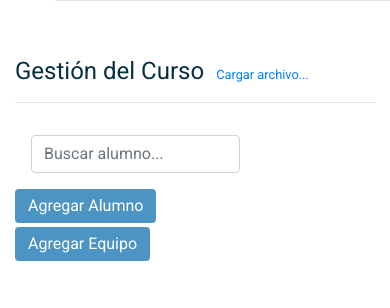
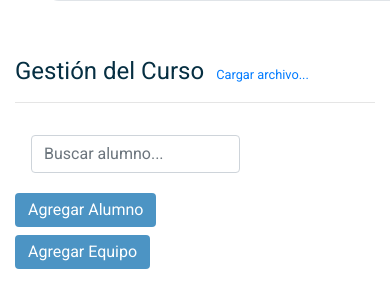
Before and after one commit to DCC-CC4401/2018-2-LLL-T4, a Django app: template templates/curso-vista-docente.html in a window 390 px wide; the page is wider, and only the part inside the window is pictured. Shown: the part 365-673 px from the top of that part. Run offline with Django 3.2, Linux system fonts and the light colour scheme; the template is opened without the code that fills it, so the values that code supplies are empty; some libraries are stand-ins or nearby versions.

Commit message:
arreglado bug boton

```diff
--- a/templates/curso-vista-docente.html
+++ b/templates/curso-vista-docente.html
@@ -129,9 +129,11 @@
                 <form class="nav-link form-inline my-2 my-lg-0">
                         <input class="form-control" type="search" placeholder="Buscar alumno..." aria-label="Buscar alumno">
                 </form>
-                <button type="button" id="add-coev-btn" class="btn btn-primary-custom my-1`">Agregar Alumno</button>
+                <button type="button" id="add-coev-btn" class="btn btn-primary-custom my-1">Agregar Alumno</button>
             </div>
-            <button type="button" id="add-coev-btn" class="btn btn-primary-custom float-left my-1">Agregar Equipo</button>
+            <div class="row col-sm-12">
+                <button type="button" id="add-coev-btn" class="btn btn-primary-custom float-left my-1">Agregar Equipo</button>
+            </div>
 
             <div class="col-md-6">
             {% for grup in grupos %}
```
